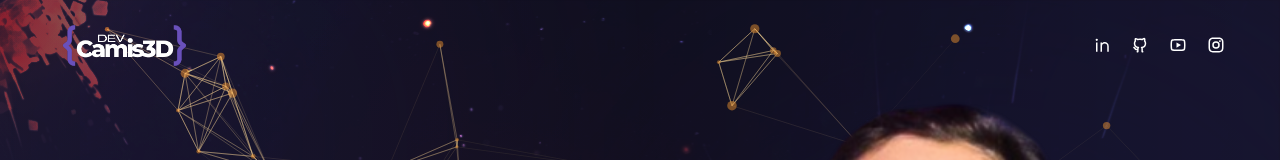
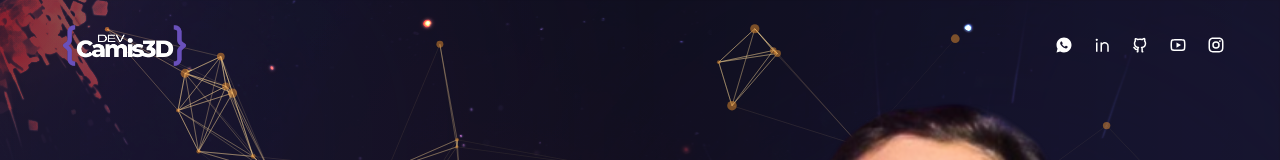
Before and after one commit to monteirocamis/camismonteiro, a Next.js app: page / in a window 1280 px wide. Shown: the top 160 px of the page. Built offline with nearby package versions, Linux system fonts and the light colour scheme.

Commit message:
:art: add: whatsapp

```diff
--- a/components/Socials.js
+++ b/components/Socials.js
@@ -1,21 +1,24 @@
 import { Limelight } from "@next/font/google";
 import Link from "next/link";
-import {RiInstagramLine ,RiGithubLine ,  RiLinkedinLine , RiYoutubeLine} from 'react-icons/ri'
+import {RiInstagramLine ,RiGithubLine ,  RiLinkedinLine , RiYoutubeLine, RiWhatsappFill} from 'react-icons/ri'
 
 const Socials = () => {
   return (
 <div className=" flex items-center gap-x-5 text-lg">
 
+    <Link href={'https://api.whatsapp.com/send/?phone=5511949230302'} className=" hover:text-accent transition-all duration-300">
+      <RiWhatsappFill/>
+      </Link>
     <Link href={'https://linkedin.com/in/camismonteiro'} className=" hover:text-accent transition-all duration-300">
       <RiLinkedinLine/>
       </Link>
-    <Link href={''} className=" hover:text-accent transition-all duration-300">
+    <Link href={'https://www.github.com/monteirocamis'} className=" hover:text-accent transition-all duration-300">
       <RiGithubLine/>
       </Link>
-    <Link href={''} className=" hover:text-accent transition-all duration-300">
+    <Link href={'https://www.youtube.com/@devcamis3d'} className=" hover:text-accent transition-all duration-300">
       <RiYoutubeLine/>
       </Link>
-    <Link href={''} className=" hover:text-accent transition-all duration-300">
+    <Link href={'https://www.instagram.com/devcamis3d'} className=" hover:text-accent transition-all duration-300">
       <RiInstagramLine/>
       </Link>
 </div>
```
